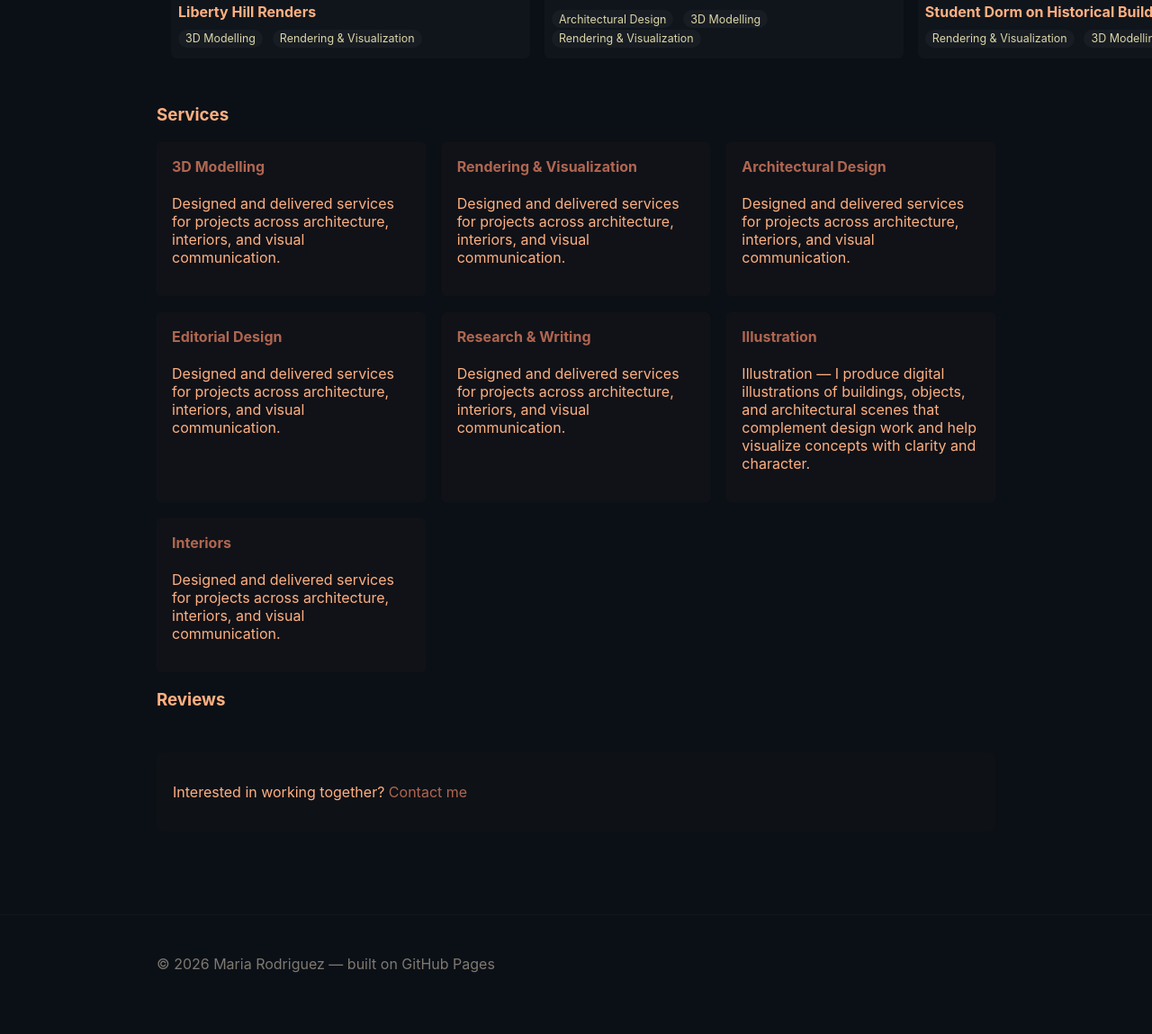
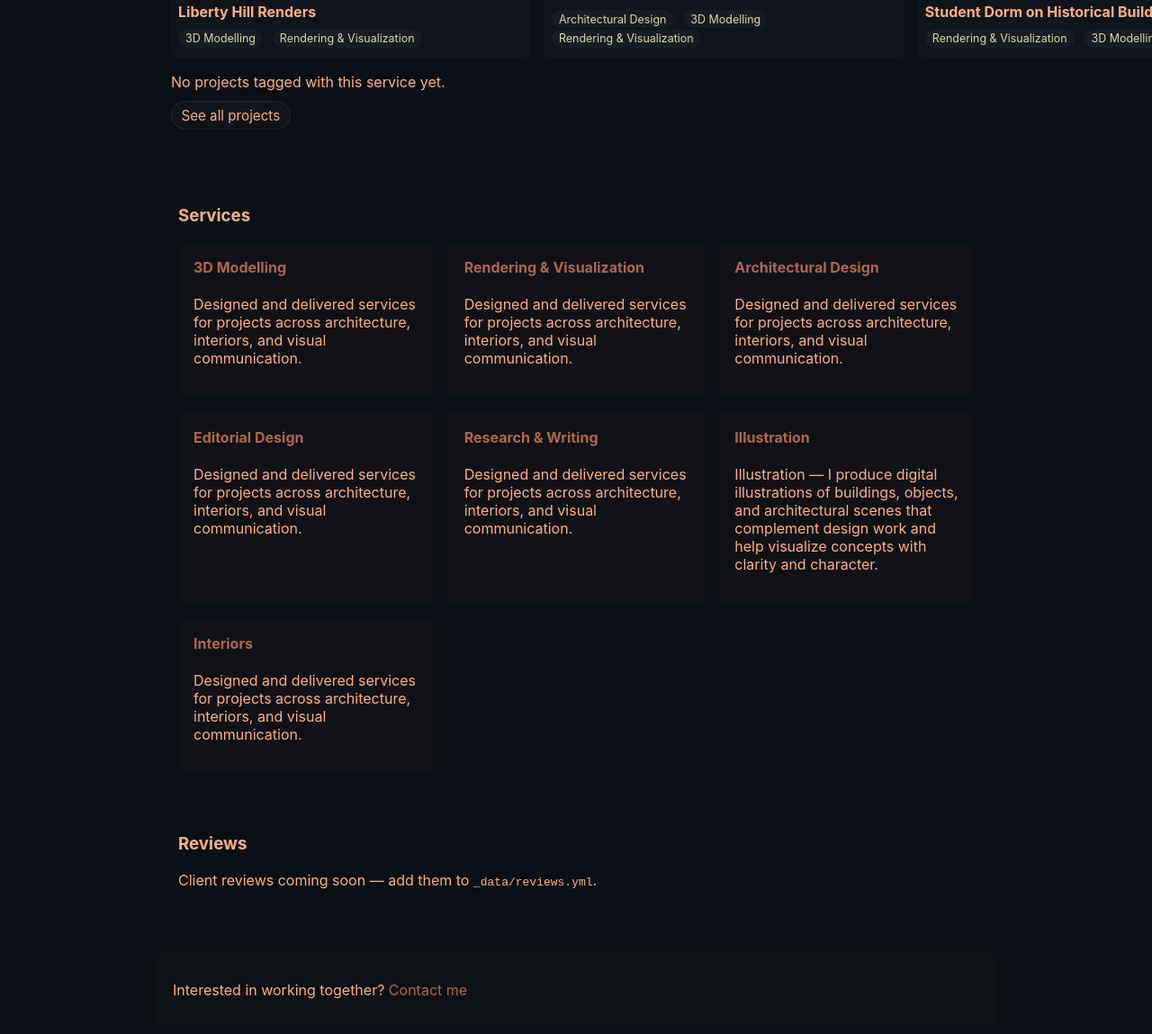
Before and after one commit to rodriguez-macamila/mariarodriguez, a Jekyll site: the page built from index.md, in a window 1280 px wide and 1400 px high, scrolled down 1128 px, cut to the strip 179-1328 px from the top of the window. Shown: the whole strip at 90% size. Built offline with Jekyll 4.4.1, drawn with Linux system fonts in a browser that asks for light colours; before the commit the page ends 2432 px from its top, so only the background shows below that.

Commit message:
Refactor HTML structure and update content

```diff
--- a/index.md
+++ b/index.md
@@ -2,15 +2,14 @@
 layout: default
 ---
 
-<section class="hero">
-  <h2>Maria Rodriguez — Architecture & Design</h2>
+<section class="hero wrap">
+  <h2>Maria Rodriguez &mdash; Architecture &amp; Design</h2>
   <p class="lead">Architect, designer and researcher working at the intersection of built form, publishing, and visual culture.</p>
 </section>
 
-<section id="featured" class="featured-projects">
+<section id="featured" class="featured-projects wrap">
   <h3>Featured Projects</h3>
 
-  <!-- Filter bar -->
   <div class="filter-bar" role="toolbar" aria-label="Filter projects by service">
     <button class="filter-button active" data-filter="All" aria-pressed="true">All</button>
     {% for s in site.services %}
@@ -25,7 +24,7 @@ layout: default
       <article class="project" role="listitem" data-services="{{ project.services | join: ',' }}">
         <a href="{{ site.baseurl }}{{ project.url }}">
           <div class="thumb">
-            <img src="{{ site.baseurl }}{{ project.coverImage | default: '/assets/images/placeholder-project.jpg' }}" alt="{{ project.title }}">
+            <img src="{{ site.baseurl }}{{ project.coverImage | default: '/assets/images/placeholder-project.svg' }}" alt="{{ project.title }}">
           </div>
         </a>
         <h4><a href="{{ site.baseurl }}{{ project.url }}">{{ project.title }}</a></h4>
@@ -41,22 +40,23 @@ layout: default
     {% endfor %}
   </div>
 
-  <!-- Projects filter logic -->
-  <script src="{{ site.baseurl }}/assets/js/projects-filter.js" defer></script>
+  <p class="filter-empty">No projects tagged with this service yet.</p>
+
+  <p class="see-all"><a href="{{ site.baseurl }}/projects/" class="filter-button" data-filter="__none__">See all projects</a></p>
 </section>
 
-<section id="services" class="services">
+<section id="services" class="services wrap">
   <h3>Services</h3>
   <div class="services-grid">
     {% for s in site.services %}
     <div class="service-card">
       <h4>{{ s }}</h4>
       {% if s == "Editorial design" %}
-      <p>Editorial design — I craft considered layouts and typographic systems for editorial projects, from catalogs to research publications, ensuring each piece communicates its ideas clearly and beautifully.</p>
+      <p>Editorial design &mdash; I craft considered layouts and typographic systems for editorial projects, from catalogs to research publications, ensuring each piece communicates its ideas clearly and beautifully.</p>
       {% elsif s == "Research & writing" %}
-      <p>Research & writing — I investigate and write on the cultural and philosophical dimensions of architecture, exploring its history and semiotics and how built environments shape everyday life and the arts.</p>
+      <p>Research &amp; writing &mdash; I investigate and write on the cultural and philosophical dimensions of architecture, exploring its history and semiotics and how built environments shape everyday life and the arts.</p>
       {% elsif s == "Illustration" %}
-      <p>Illustration — I produce digital illustrations of buildings, objects, and architectural scenes that complement design work and help visualize concepts with clarity and character.</p>
+      <p>Illustration &mdash; I produce digital illustrations of buildings, objects, and architectural scenes that complement design work and help visualize concepts with clarity and character.</p>
       {% else %}
       <p>Designed and delivered services for projects across architecture, interiors, and visual communication.</p>
       {% endif %}
@@ -65,18 +65,22 @@ layout: default
   </div>
 </section>
 
-<section id="reviews" class="reviews">
+<section id="reviews" class="reviews wrap">
   <h3>Reviews</h3>
+  {% if site.data.reviews and site.data.reviews.size > 0 %}
   <div class="reviews-grid">
     {% for r in site.data.reviews %}
     <div class="review">
-      <blockquote>"{{ r.text }}"</blockquote>
+      <blockquote>&ldquo;{{ r.text }}&rdquo;</blockquote>
       <cite>{{ r.name }}{% if r.role %}, {{ r.role }}{% endif %}</cite>
     </div>
     {% endfor %}
   </div>
+  {% else %}
+  <p class="reviews-empty">Client reviews coming soon &mdash; add them to <code>_data/reviews.yml</code>.</p>
+  {% endif %}
 </section>
 
-<section class="cta">
-  <p>Interested in working together? <a href="mailto:hello@example.com">Contact me</a></p>
+<section class="cta wrap">
+  <p>Interested in working together? <a href="mailto:hello@mariarodriguez.pro">Contact me</a></p>
 </section>
```
